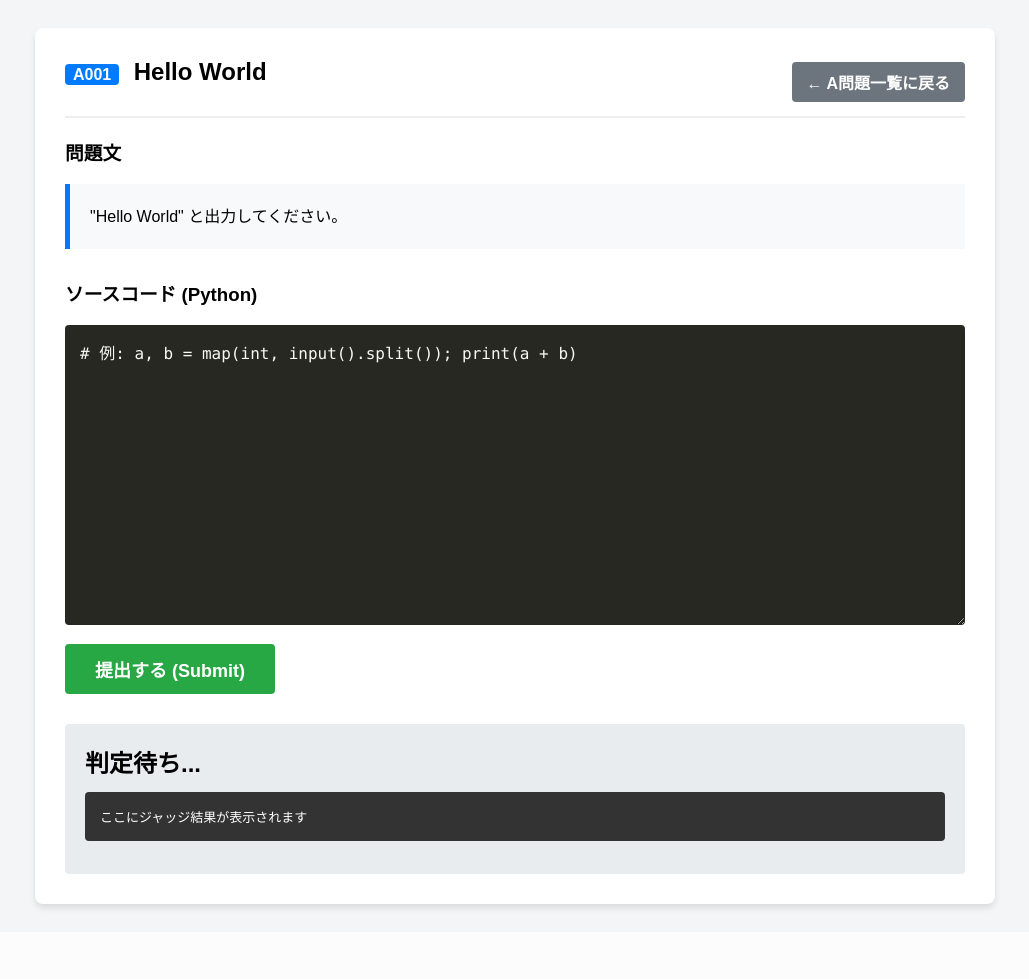
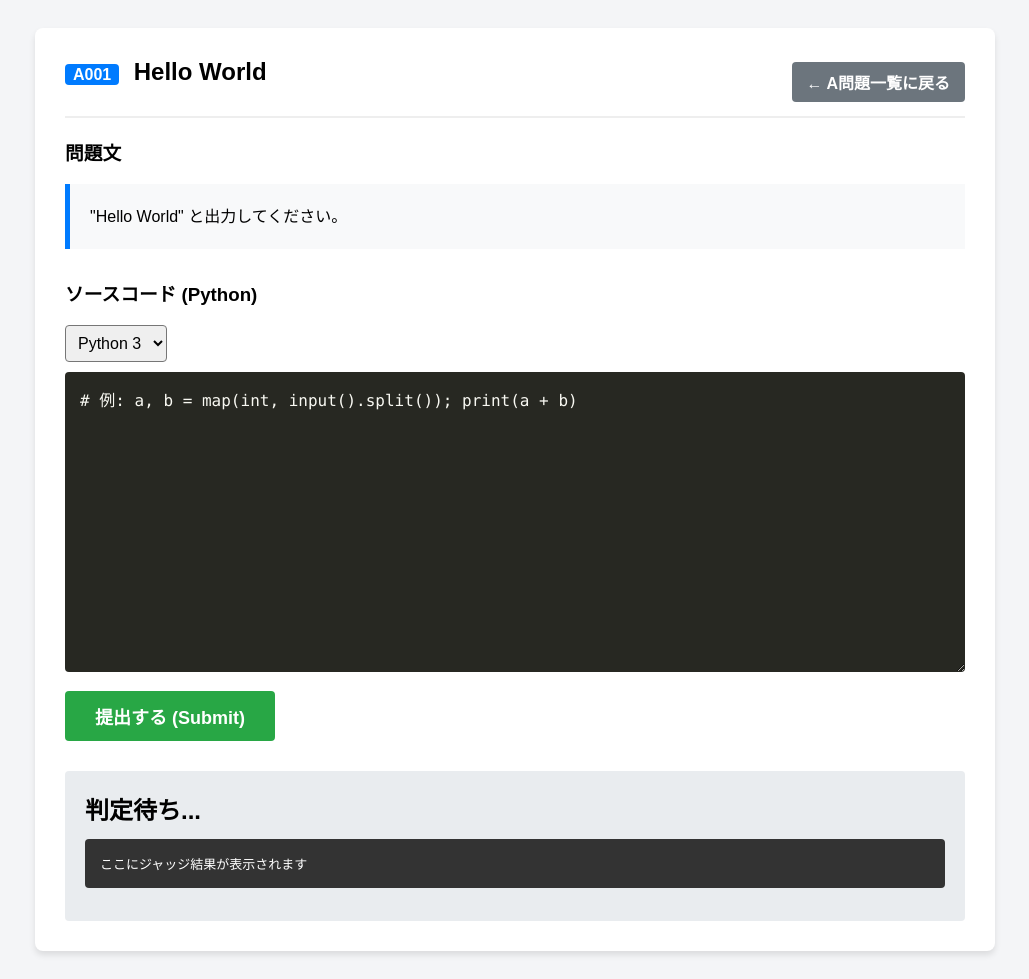
Before and after one commit to sin-45/program-judge-system, a Flask app: page /problem/A001 in a window 1280 px wide. Shown: the whole page, without its empty margins (125-1154 px from the left). Before the commit the page ends 911 px from the top, so only its background shows below. Run offline with Flask 3, Linux system fonts and the light colour scheme; data comes from the database, SQL or seed files in the repository; data that the repository does not hold is empty.

Commit message:
多言語が使えるような仕様に変更 今回はRustを追加

```diff
--- a/templates/problem.html
+++ b/templates/problem.html
@@ -36,6 +36,12 @@
 
         <h3>ソースコード (Python)</h3>
         <input type="hidden" id="problemId" value="{{ problem.problem_id }}">
+        <div style="margin-bottom: 10px;">
+            <select id="languageSelect" style="padding: 8px; font-size: 16px; border-radius: 4px;">
+                <option value="python">Python 3</option>
+                <option value="rust">Rust</option>
+            </select>
+        </div>
         <textarea id="sourceCode" spellcheck="false" placeholder="ここにPythonコードを書いてください..."># 例: a, b = map(int, input().split()); print(a + b)</textarea>
 
         <button class="submit-btn" onclick="submitCode()">提出する (Submit)</button>
@@ -48,6 +54,7 @@
 
     <script>
         async function submitCode() {
+            const lang = document.getElementById('languageSelect').value;
             const code = document.getElementById('sourceCode').value;
             const problemId = document.getElementById('problemId').value;
             const statusBox = document.getElementById('statusResult');
@@ -62,7 +69,7 @@
                     method: 'POST',
                     headers: { 'Content-Type': 'application/json' },
                     body: JSON.stringify({
-                        language: 'python',
+                        language: lang,
                         code: code,
                         problem_id: problemId
                     })
```
